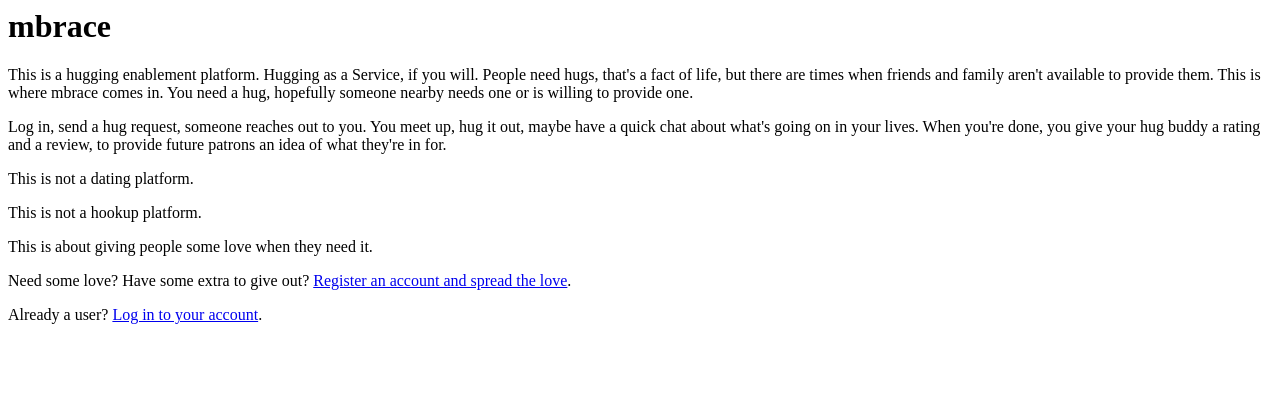
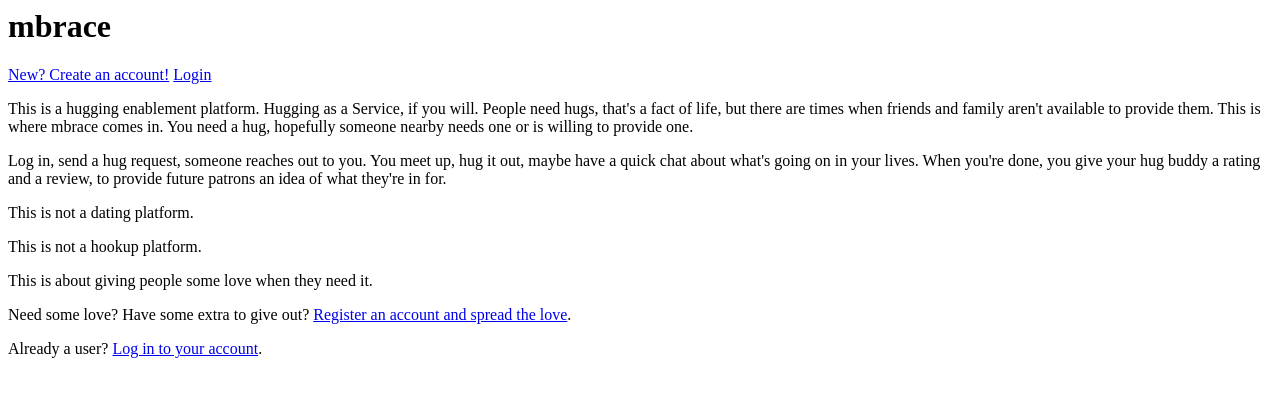
Before and after one commit to rrix/mbrace, a Django app: page / in a window 1280 px wide. Shown: the top 397 px of the page. Run offline with Django 3.2, Linux system fonts and the light colour scheme.

Commit message:
Template-ify base views some more

```diff
--- a/templates/base.html
+++ b/templates/base.html
@@ -4,13 +4,16 @@
   </head>
   <body>
     <!-- pretty design goes here, lol -->
-    {% block content %}
+    {% block header %}
       <h1>mbrace</h1>
       {% if user.is_authenticated %}
-        <a href='/accounts/logout/?next=/'>Logout</a>
+        <a href='{% url "auth_logout" %}'>Logout</a>
       {% else %}
-        <a href='/accounts/register/'>New? Create an account!</a>
+        <a href='{% url "registration_register" %}'>New? Create an account!</a>
+        <a href='{% url "auth_login"%}'>Login</a>
       {% endif %}
+    {% endblock %}
+    {% block content %}
     {% endblock %}
   </body>
 </html>
--- a/templates/core/index.html
+++ b/templates/core/index.html
@@ -1,7 +1,6 @@
 {% extends 'base.html' %}
 
 {% block content %}
-<h1>mbrace</h1>
 
 <p>
   This is a hugging enablement platform. Hugging as a Service, if you will.
```
